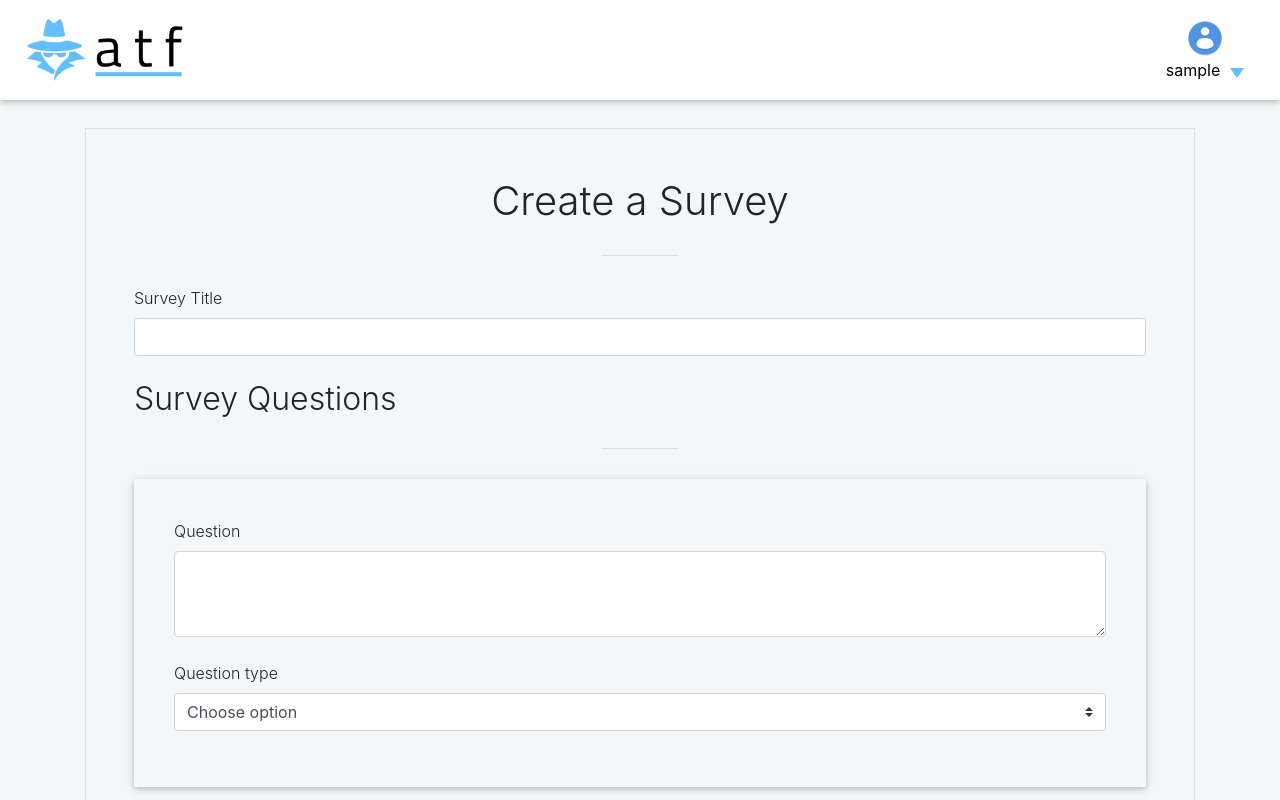
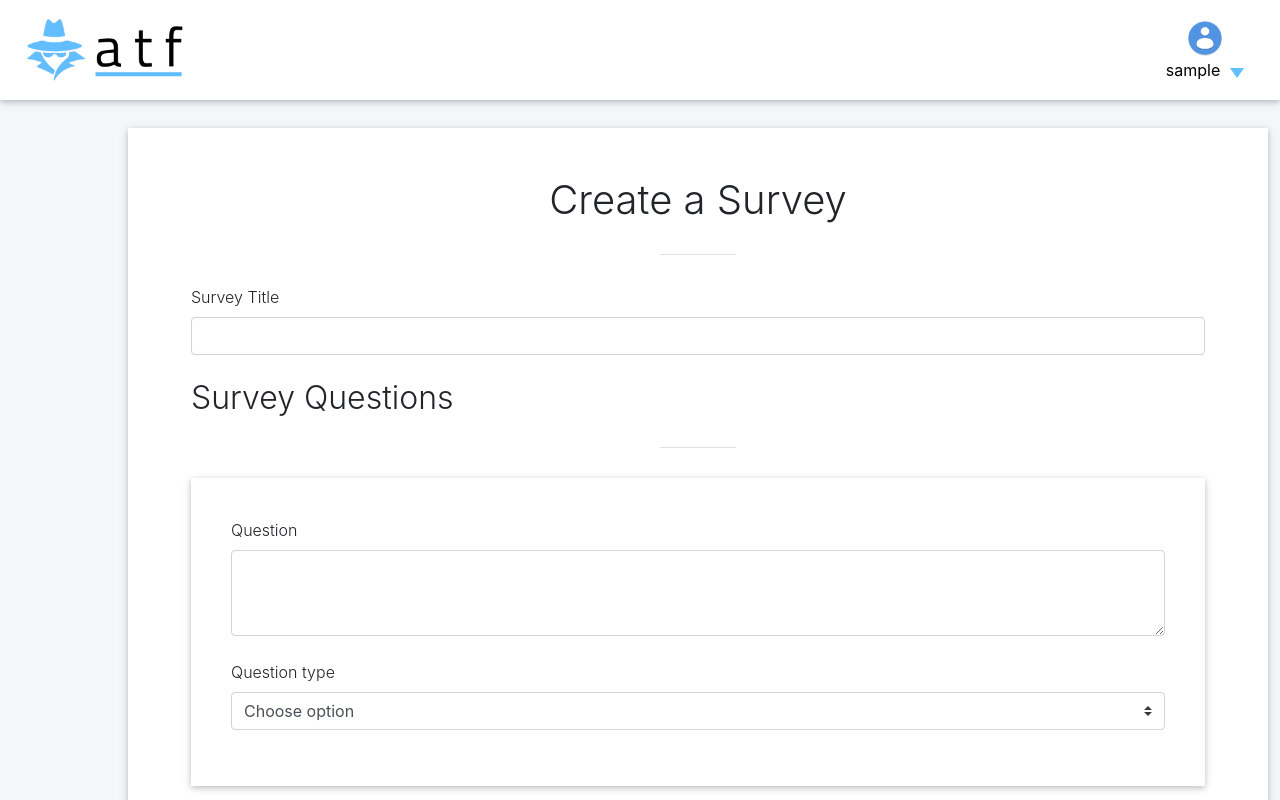
Before and after one commit to labseu2-anonymous-team-feedback/FE, a React (Create React App) app: page / in a window 1280 px wide. Shown: the top 800 px of the page. Built offline with nearby package versions, Linux system fonts and the light colour scheme; sample sign-in values are in the browser's storage.

Commit message:
chore(styling): Reduce height of signup form

```diff
--- a/src/components/auth/signup/Signup.jsx
+++ b/src/components/auth/signup/Signup.jsx
@@ -66,7 +66,7 @@ class Signup extends Component {
           <input
             type="text"
             id="username"
-            className="form-control mb-4"
+            className="form-control mb-3"
             placeholder="Enter Username"
             name="username"
             onChange={this.onChange}
@@ -78,7 +78,7 @@ class Signup extends Component {
           <input
             type="email"
             id="email"
-            className="form-control mb-4"
+            className="form-control mb-3"
             placeholder="E-mail"
             name="email"
             onChange={this.onChange}
--- a/src/components/auth/signup/StyledSignup.js
+++ b/src/components/auth/signup/StyledSignup.js
@@ -11,6 +11,7 @@ const Signup = styled.div`
   form {
     width: 35%;
     background: white;
+    padding-bottom: 1rem !important;
 
     @media (max-width: 1400px) {
       width: 60%;
--- a/src/components/survey/CreateSurvey.jsx
+++ b/src/components/survey/CreateSurvey.jsx
@@ -56,7 +56,7 @@ class CreateSurvey extends Component {
           <Mutation mutation={CREATE_NEW_SURVEY}>
             {(createNewSurvey) => (
               <form
-                className="border border-light p-5"
+                className="p-5"
                 action="#!"
                 onSubmit={(e) => {
                   e.preventDefault();
@@ -72,7 +72,9 @@ class CreateSurvey extends Component {
                       questionsAreValid = false;
                     }
                     if (q.question && q.question.length < 5) {
-                      toast.error('Each question must be at least 5 characters long');
+                      toast.error(
+                        'Each question must be at least 5 characters long'
+                      );
                       questionsAreValid = false;
                     }
                   });
--- a/src/components/survey/SurveyStyles.js
+++ b/src/components/survey/SurveyStyles.js
@@ -10,9 +10,12 @@ export const AddButton = styled.button`
 `;
 
 export const Container = styled.div`
-  margin-top: 8rem;
+  margin: 8rem;
   padding-left: 0rem;
   padding-right: 0rem;
+  background: white;
+  box-shadow: 0 2px 5px 0 rgba(0,0,0,.16),0 2px 10px 0 rgba(0,0,0,.12)!important;
+
 
   form {
     @media (max-width: 575px) {
```
